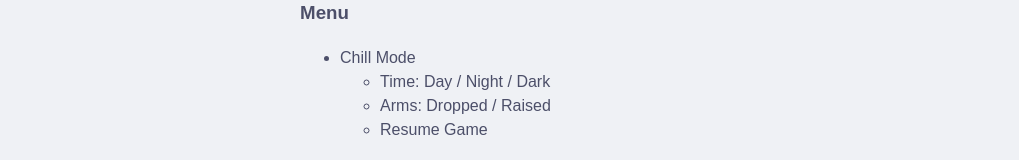
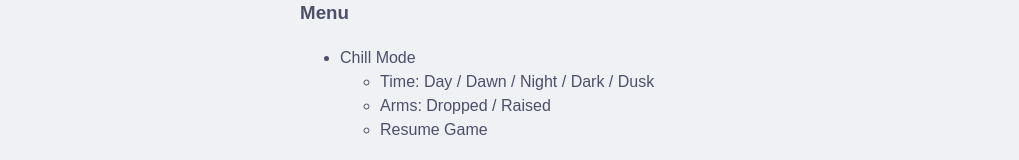
Before and after one commit to cmoles/personal-website, an Astro site: page /games/omw in a window 1280 px wide. Shown: the part 554-714 px from the top of the page, without its empty margins (0-1019 px from the left). Built offline with nearby package versions, Linux system fonts and the light colour scheme; Astro itself is replaced by a stand-in of ours; some packages are replaced by stand-ins of ours.

Commit message:
update game

```diff
--- a/src/content/games/omw.mdx
+++ b/src/content/games/omw.mdx
@@ -22,6 +22,6 @@ _omw_
 ### Menu
 
 - Chill Mode
-  - Time: Day / Night / Dark
+  - Time: Day / Dawn / Night / Dark / Dusk
   - Arms: Dropped / Raised
   - Resume Game
```
